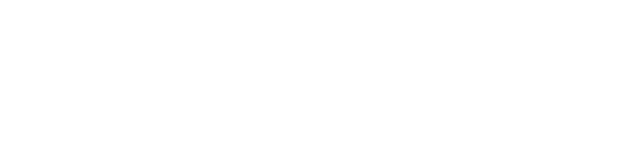
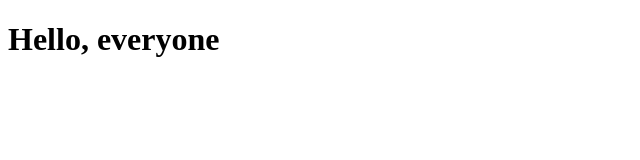
Before and after one commit to wonghin/gitPractice, a plain HTML site: page index.html in a window 1280 px wide. Shown: the whole page, without its empty margins (0-640 px from the left). Drawn offline with Linux system fonts and the light colour scheme.

Commit message:
add title

```diff
--- a/index.html
+++ b/index.html
@@ -7,6 +7,7 @@
     <title>Document</title>
 </head>
 <body>
+    <h1>Hello, everyone</h1>
 
 </body>
 </html>
```
